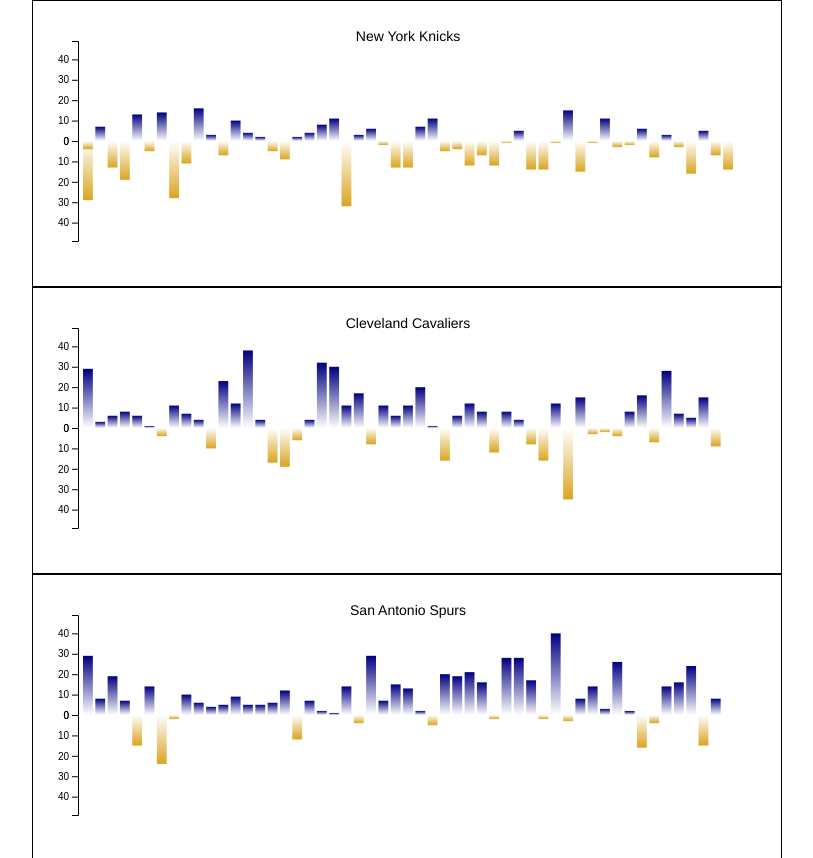
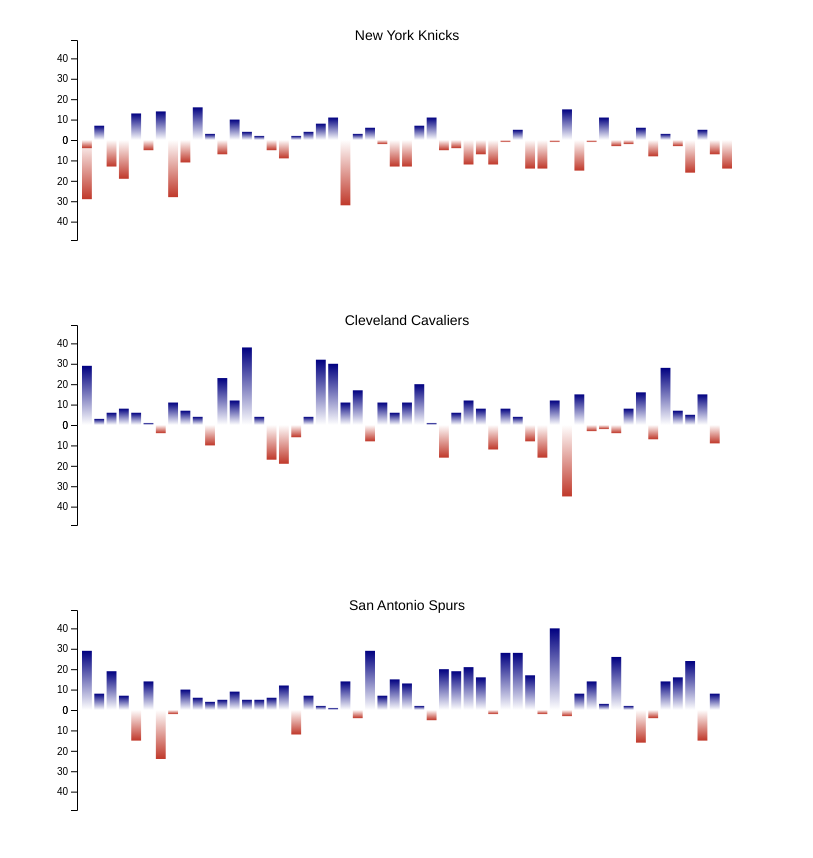
Before and after one commit to jmahabal/margin-of-victory, a plain HTML site: page index.html in a window 1280 px wide. Shown: the top 858 px of the page, without its empty margins (233-1046 px from the left). Drawn offline with nearby package versions, Linux system fonts and the light colour scheme.

Commit message:
more edits

```diff
--- a/_script.js
+++ b/_script.js
@@ -64,7 +64,7 @@ d3.csv("all_mov.csv", function(dataset) {
     .selectAll("stop")
       .data([
         {offset: "0%", color: "white"},
-        {offset: "100%", color: "goldenrod"}
+        {offset: "100%", color: "#c0392b"}
       ])
     .enter().append("stop")
       .attr("offset", function(d) { return d.offset; })
--- a/style.css
+++ b/style.css
@@ -1,5 +1,5 @@
 .team {
-	border: black 1px solid;
+	/*border: black 1px solid;*/
 }
 
 .positive-gradient {
```
Also changed, not shown: index.html (+4 -2 lines).
